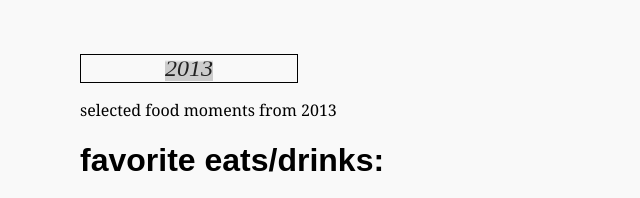
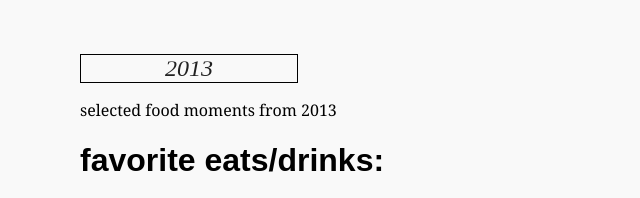
Before and after one commit to bblacksh/foods, a plain HTML site: page index.html in a window 1280 px wide. Shown: the top 198 px of the page, 20-660 px from the left. Drawn offline with Linux system fonts and the light colour scheme.

Commit message:
Update index.html

```diff
--- a/index.html
+++ b/index.html
@@ -33,7 +33,7 @@ height: 100%;
 }
 
 .l {
-position: relative;
+background: none !important;
 }
 
 .text {
@@ -69,7 +69,7 @@ height: 0%;
 </head>
 <body bgcolor="#F9F9F9" left:margin="0" topmargin="0" marginwidth="100px" marginheight="20">
 &nbsp;
-<p><a href="http://bblacksh.github.io/year-in-review"><div class="text"><em>2013</em><div class="fade"></div></div></a></p>
+<p><a class="l" href="http://bblacksh.github.io/year-in-review"><div class="text"><em>2013</em><div class="fade"></div></div></a></p>
 
 <p>selected food moments from 2013</p>
 
```
